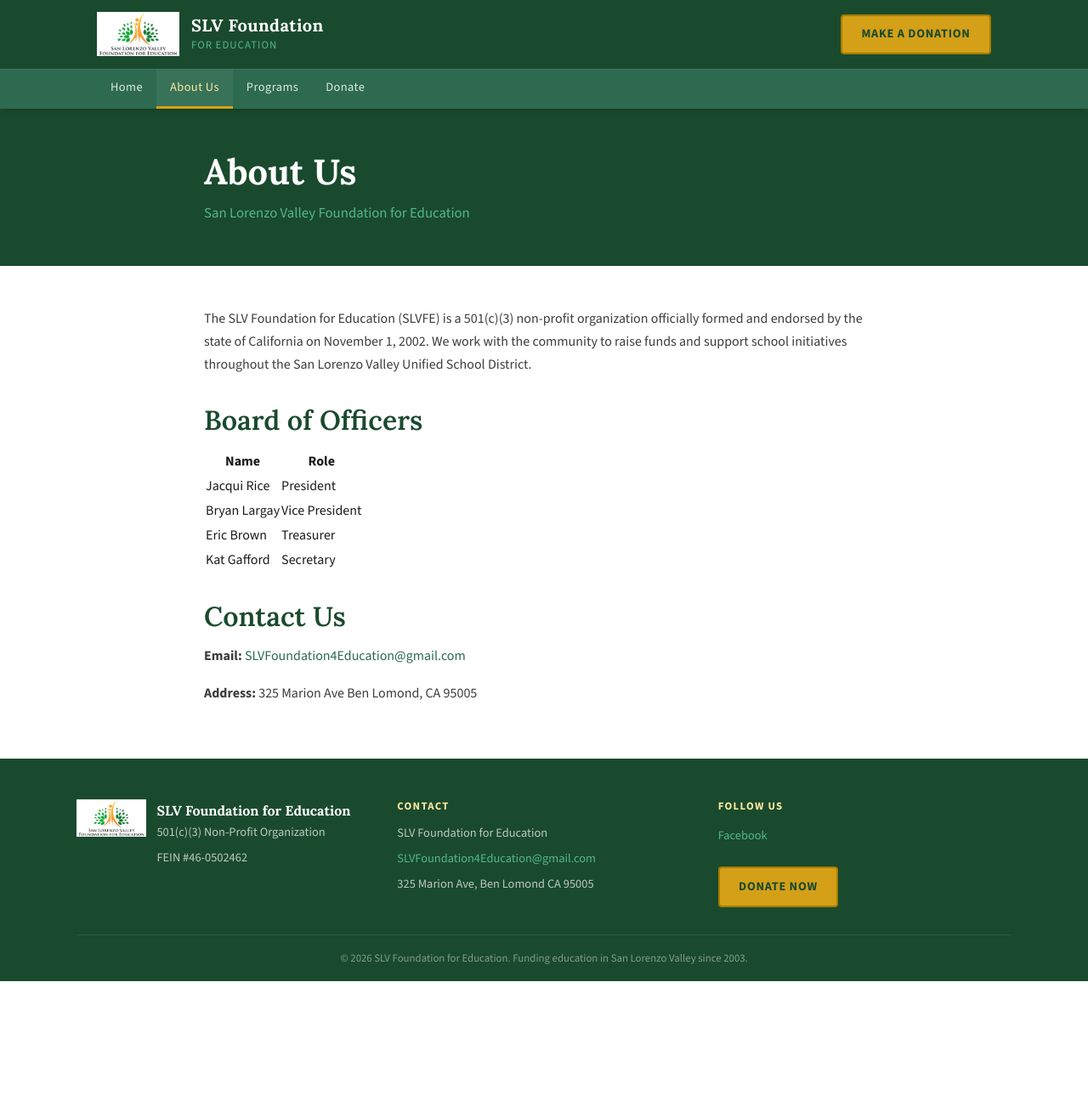
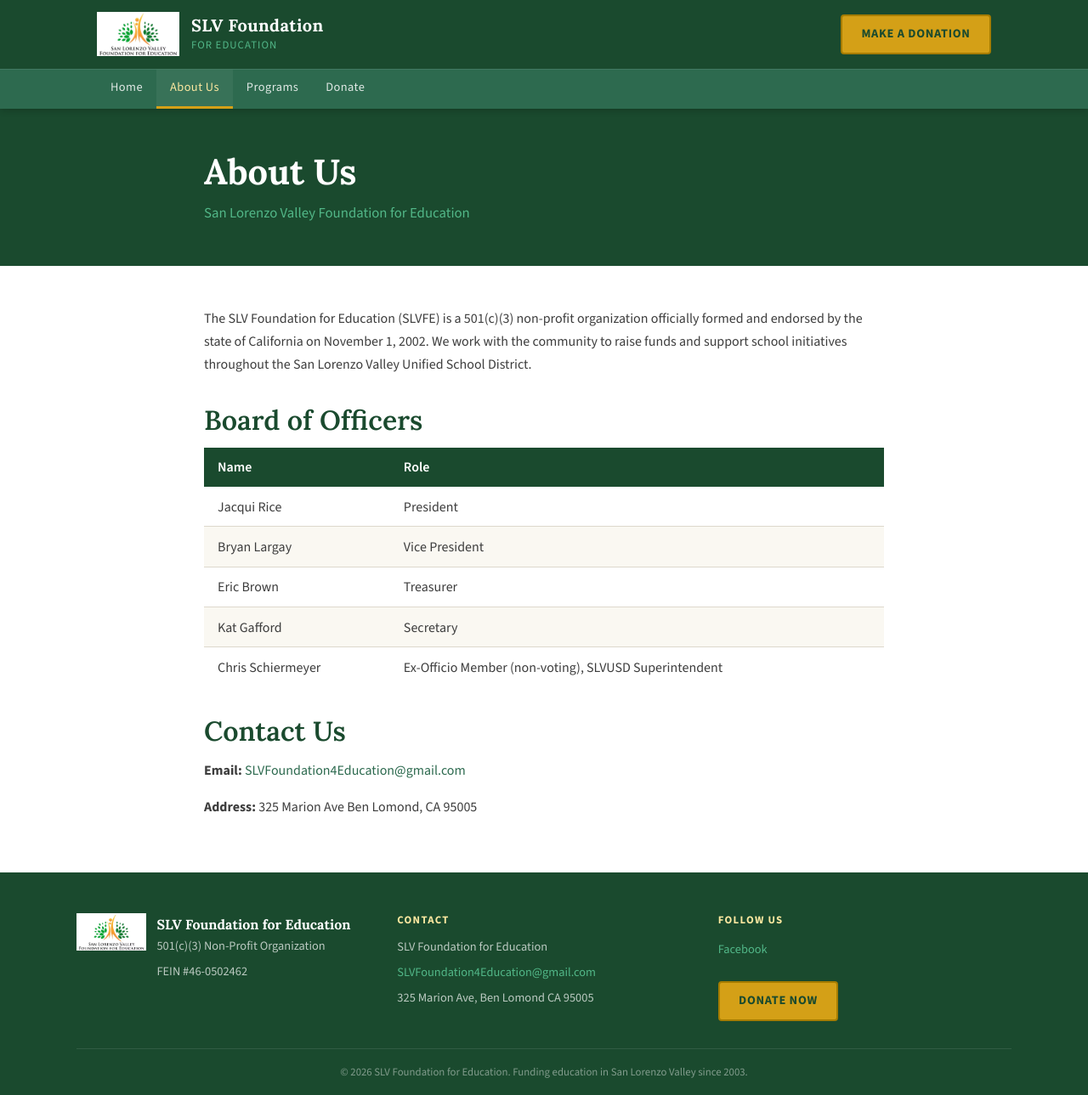
Before and after one commit to porttack/foundation, a Jekyll site: the page built from about.md, in a window 1280 px wide and 1289 px high. Shown: the whole window at 85% size. Built offline with Jekyll 4.4.1, drawn with Linux system fonts in a browser that asks for light colours.

Commit message:
Add superintendent as ex-officio member; style board table
Co-Authored-By: Claude Sonnet 4.6 <noreply@anthropic.com>

```diff
--- a/about.md
+++ b/about.md
@@ -14,6 +14,7 @@ The SLV Foundation for Education (SLVFE) is a 501(c)(3) non-profit organization
 | Bryan Largay | Vice President |
 | Eric Brown | Treasurer |
 | Kat Gafford | Secretary |
+| Chris Schiermeyer | Ex-Officio Member (non-voting), SLVUSD Superintendent |
 
 ## Contact Us
 
--- a/assets/css/style.css
+++ b/assets/css/style.css
@@ -450,6 +450,39 @@ hr { border: none; border-top: 1px solid var(--border); margin: 2rem 0; }
 .content-inner h2 { margin-top: 2rem; margin-bottom: 0.75rem; }
 .content-inner h3 { margin-top: 1.5rem; }
 
+/* ---- Tables ---- */
+
+table {
+  width: 100%;
+  border-collapse: collapse;
+  margin-bottom: 1.5rem;
+  font-size: 1rem;
+}
+
+th {
+  background: var(--green-dark);
+  color: var(--white);
+  font-family: 'Source Sans 3', sans-serif;
+  font-weight: 600;
+  text-align: left;
+  padding: 0.6rem 1rem;
+}
+
+td {
+  padding: 0.6rem 1rem;
+  border-bottom: 1px solid var(--border);
+  color: var(--text-mid);
+  vertical-align: top;
+}
+
+tr:last-child td {
+  border-bottom: none;
+}
+
+tr:nth-child(even) td {
+  background: var(--cream);
+}
+
 /* ---- News listing ---- */
 
 .news-list {
```
